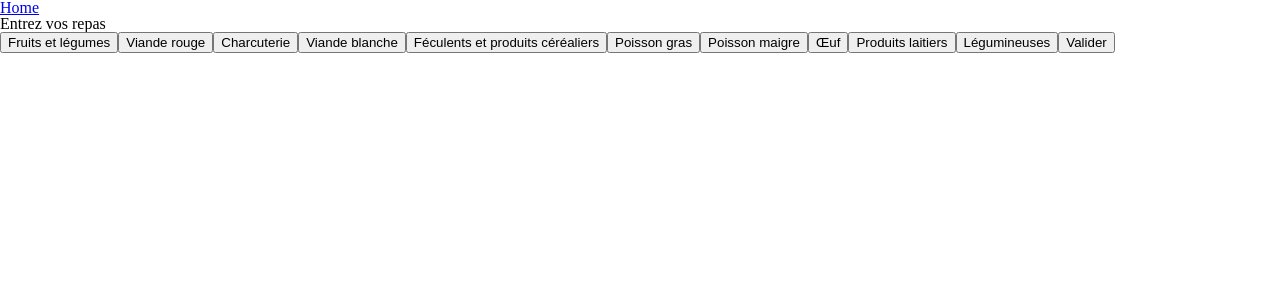
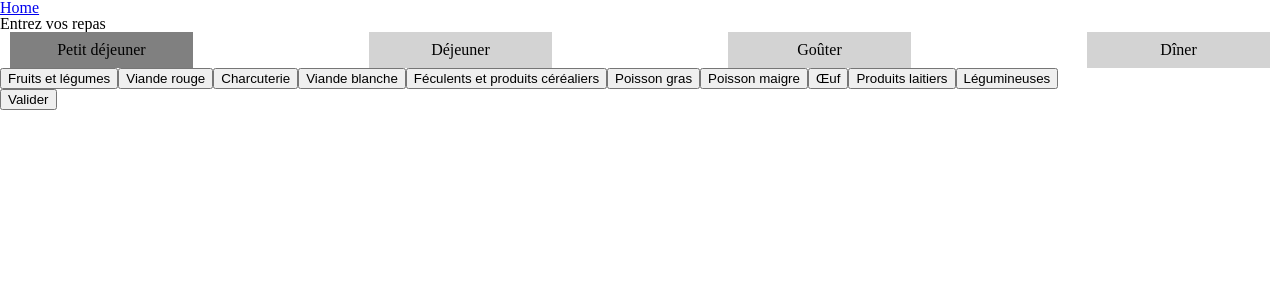
Before and after one commit to antoinechassagne/kanel, a Vue app: page /monday/meals in a window 1280 px wide. Shown: the top 300 px of the page. Built offline with nearby package versions, Linux system fonts and the light colour scheme.

Commit message:
:sparkles: Send weekMeals to store

```diff
--- a/src/views/Meals.vue
+++ b/src/views/Meals.vue
@@ -2,13 +2,20 @@
   <div class="page-meals">
     <base-header />
     <heading level="1">Entrez vos repas</heading>
+    <tabs :tabs="tabs">
+      <template v-slot:tab-navigation="{ tab }">{{ tab.title }}</template>
+      <template v-slot:tab-content="{ currentTab }">
+        <div>
           <button-add
             v-for="foodGroup in foodGroups"
             :key="foodGroup.id"
-      @click="addFoodGroup(foodGroup)"
+            @click="addFoodGroup(foodGroup, currentTab.value)"
           >
             {{ foodGroup.name }}
           </button-add>
+        </div>
+      </template>
+    </tabs>
     <button-add :actionButton="true" @click="storeDayMeals">
       Valider
     </button-add>
@@ -22,6 +29,7 @@ import foodGroups from '@/settings/recommandations.js';
 import BaseHeader from '@/components/base/BaseHeader';
 import BaseFooter from '@/components/base/BaseFooter';
 import Heading from '@/components/texts/Heading';
+import Tabs from '@/components/tabs/Tabs';
 import ButtonAdd from '@/components/buttons/ButtonAdd';
 
 export default {
@@ -30,15 +38,22 @@ export default {
     BaseHeader,
     BaseFooter,
     Heading,
+    Tabs,
     ButtonAdd
   },
   data() {
     return {
+      tabs: [
+        { id: 1, title: 'Petit déjeuner', value: 0 },
+        { id: 2, title: 'Déjeuner', value: 1 },
+        { id: 3, title: 'Goûter', value: 2 },
+        { id: 4, title: 'Dîner', value: 3 }
+      ],
       meals: {
         0: [],
         1: [],
-        3: [],
-        4: []
+        2: [],
+        3: []
       }
     };
   },
@@ -60,13 +75,14 @@ export default {
         meals: this.meals
       });
     },
-    addFoodGroup(item) {
-      const index = this.meals[0].findIndex(meal => meal.id === item.id);
+    addFoodGroup(item, mealType) {
+      console.log(mealType);
+      const index = this.meals[mealType].findIndex(meal => meal.id === item.id);
       if (index !== -1) {
-        this.meals[0][index].portions++;
+        this.meals[mealType][index].portions++;
         return;
       }
-      this.meals[0].push({
+      this.meals[mealType].push({
         id: item.id,
         name: item.name,
         portions: 1
--- a/src/views/Week.vue
+++ b/src/views/Week.vue
@@ -5,7 +5,6 @@
     <tabs :tabs="tabs">
       <template v-slot:tab-navigation="{ tab }">{{ tab.title }}</template>
       <template v-slot:tab-content="{ currentTab }">
-        Contenu du tab {{ currentTab.id }}
         <button-router name="Meals" :params="{ day: currentTab.value }">
           Ajouter des repas
         </button-router>
```
Lines whose indentation alone changed are shown as unchanged.
